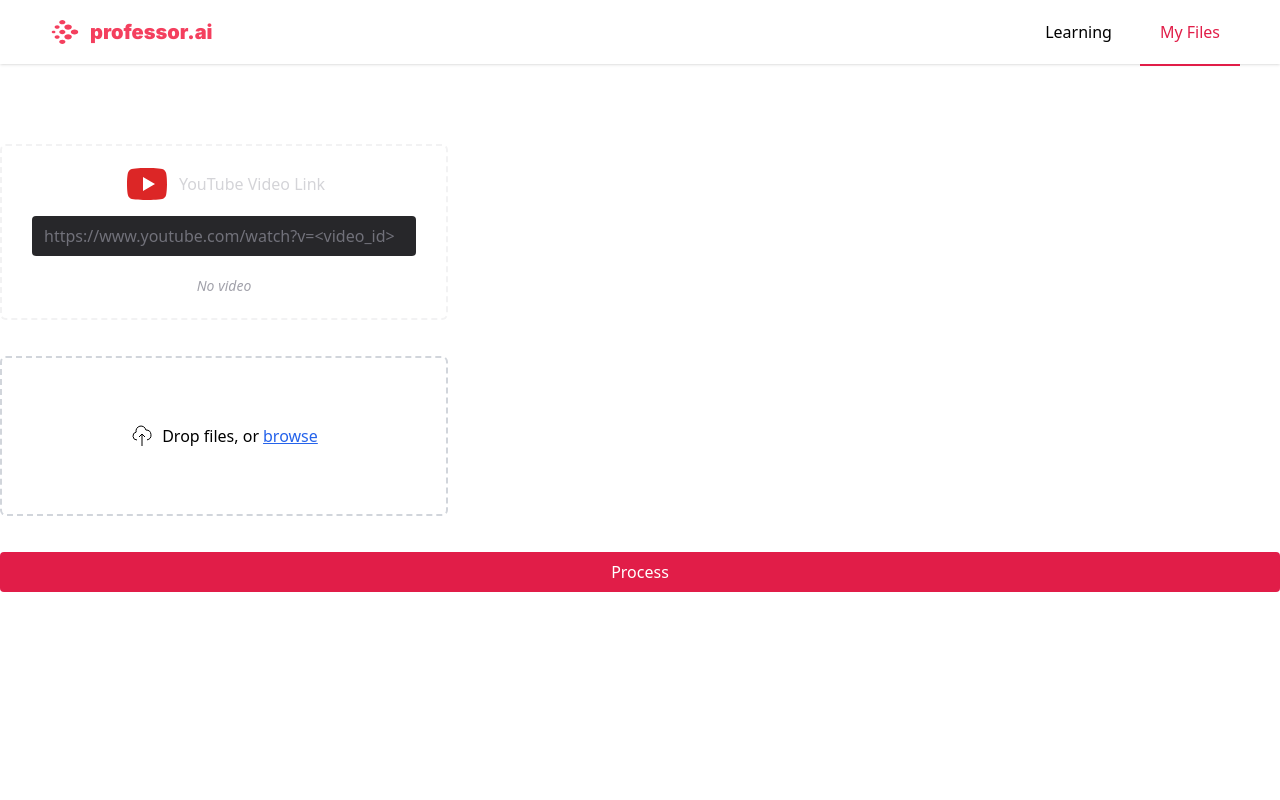
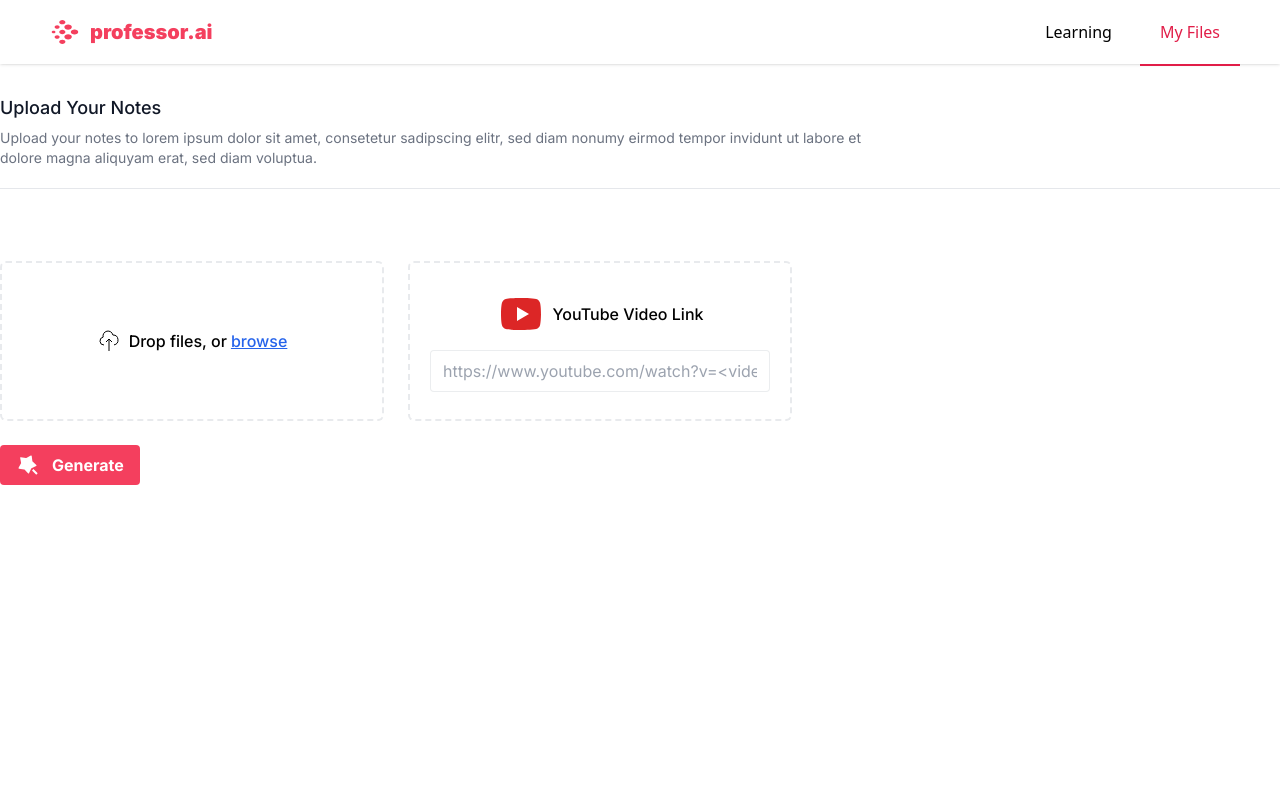
Before and after one commit to smj187/ai-study-companion, a React (Vite) app in the folder web/: page /upload in a window 1280 px wide. Shown: the top 800 px of the page. Built offline with nearby package versions, Linux system fonts and the light colour scheme.

Commit message:
clean up ui

```diff
--- a/web/src/App.tsx
+++ b/web/src/App.tsx
@@ -8,7 +8,7 @@ export const App: React.FC = () => {
   return (
     <div className="bg-white min-h-screen w-full relative">
       <Header />
-      <main className="max-w-7xl mx-auto pt-20">
+      <main className="max-w-7xl mx-auto pt-24">
         <Routes>
           <Route path="/" element={<AppView />} />
           <Route path="/upload" element={<UploadView />} />
--- /dev/null
+++ b/web/src/components/file-upload-2.tsx
@@ -0,0 +1,41 @@
+import { useCallback } from "react"
+import { useDropzone } from "react-dropzone"
+
+interface Props {
+  //
+}
+
+export const FileUpload2: React.FC<Props> = ({}) => {
+  const onDrop = useCallback((acceptedFiles: Array<File>) => {
+    const file = acceptedFiles[0]
+
+    console.log(URL.createObjectURL(file))
+  }, [])
+
+  const { getRootProps, getInputProps } = useDropzone({
+    onDrop
+  })
+
+  return (
+    <div {...getRootProps()} className="h-full w-full grid place-items-center">
+      <label className="">
+        <span className="flex items-center space-x-2">
+          <svg
+            xmlns="http://www.w3.org/2000/svg"
+            className="w-6 h-6"
+            fill="none"
+            viewBox="0 0 24 24"
+            stroke="currentColor"
+          >
+            <path d="M7 16a4 4 0 01-.88-7.903A5 5 0 1115.9 6L16 6a5 5 0 011 9.9M15 13l-3-3m0 0l-3 3m3-3v12" />
+          </svg>
+          <span className="font-medium">
+            Drop files, or
+            <span className="text-blue-600 underline ml-1">browse</span>
+          </span>
+        </span>
+      </label>
+      <input type="file" multiple={false} {...getInputProps()} />
+    </div>
+  )
+}
--- a/web/src/components/header.tsx
+++ b/web/src/components/header.tsx
@@ -11,7 +11,7 @@ export const Header = () => {
   const [selected, setSelected] = useState(useLocation().pathname)
 
   return (
-    <Disclosure as="nav" className="bg-white shadow">
+    <Disclosure as="nav" className="bg-white shadow fixed w-full">
       {({ open, close }) => (
         <>
           <div className="max-w-8xl mx-auto px-4 sm:px-6 lg:px-8">
--- /dev/null
+++ b/web/src/components/input-form.tsx
@@ -0,0 +1,13 @@
+interface Props {
+  children: React.ReactNode
+}
+
+export const InputForm: React.FC<Props> = ({ children }) => {
+  return (
+    <div className="max-w-sm flex-grow w-full">
+      <div className="flex justify-center items-center w-full h-40  transition border-2 border-gray-300 border-opacity-50 border-dashed rounded-md appearance-none cursor-pointer hover:border-gray-400 transform duration-200 ease-in-out hover:border-opacity-60 focus:outline-none">
+        {children}
+      </div>
+    </div>
+  )
+}
--- /dev/null
+++ b/web/src/components/youtube-video2.tsx
@@ -0,0 +1,51 @@
+import React, { useState } from "react"
+
+interface Props {
+  //
+}
+
+export const YouTubeVideo2: React.FC<Props> = ({}) => {
+  const [v, setV] = useState("")
+
+  const onChange = (event: React.ChangeEvent<HTMLInputElement>) => {
+    event.preventDefault()
+    setV(event.target.value)
+
+    const regExp =
+      /^.*((youtu.be\/)|(v\/)|(\/u\/\w\/)|(embed\/)|(watch\?))\??v?=?([^#&?]*).*/
+    const match = event.target.value.match(regExp)
+
+    if (match && match[7].length === 11) {
+      console.log(match[7])
+      console.log(`'https://img.youtube.com/vi/${match[7]}/maxresdefault.jpg'`)
+    }
+
+    console.log("e", event.target.value)
+  }
+  return (
+    <div className="w-full h-full flex flex-col space-y-3 justify-center items-center">
+      <div className="flex items-center space-x-2">
+        <svg
+          xmlns="http://www.w3.org/2000/svg"
+          viewBox="0 0 24 24"
+          width="24"
+          height="24"
+          className="fill-red-600 w-12 h-12"
+        >
+          <path fill="none" d="M0 0h24v24H0z" />
+          <path d="M21.543 6.498C22 8.28 22 12 22 12s0 3.72-.457 5.502c-.254.985-.997 1.76-1.938 2.022C17.896 20 12 20 12 20s-5.893 0-7.605-.476c-.945-.266-1.687-1.04-1.938-2.022C2 15.72 2 12 2 12s0-3.72.457-5.502c.254-.985.997-1.76 1.938-2.022C6.107 4 12 4 12 4s5.896 0 7.605.476c.945.266 1.687 1.04 1.938 2.022zM10 15.5l6-3.5-6-3.5v7z" />
+        </svg>
+        <span className="font-medium">YouTube Video Link</span>
+      </div>
+      <div className="w-full px-5">
+        <input
+          type="text"
+          value={v}
+          onChange={onChange}
+          placeholder="https://www.youtube.com/watch?v=<video_id>"
+          className="px-3 py-2 rounded outline-none w-full border border-gray-400 border-opacity-20"
+        />
+      </div>
+    </div>
+  )
+}
--- /dev/null
+++ b/web/src/utils/helpers.ts
@@ -0,0 +1,12 @@
+export const getYouTubeThumbnail = (url: string): string | null => {
+  const regExp =
+    /^.*((youtu.be\/)|(v\/)|(\/u\/\w\/)|(embed\/)|(watch\?))\??v?=?([^#&?]*).*/
+  const match = url.match(regExp)
+
+  if (match && match[7].length === 11) {
+    console.log(match[7])
+    return "https://img.youtube.com/vi/${match[7]}/maxresdefault.jpg"
+  }
+
+  return null
+}
--- a/web/src/views/upload-view.tsx
+++ b/web/src/views/upload-view.tsx
@@ -2,7 +2,10 @@ import { useState } from "react"
 import { FileUpload } from "../components/file-upload"
 import { TextField } from "../components/text-field"
 import { YouTubeVideo } from "../components/youtube-video"
-import { useNavigate } from "react-router-dom";
+import { useNavigate } from "react-router-dom"
+import { InputForm } from "../components/input-form"
+import { FileUpload2 } from "../components/file-upload-2"
+import { YouTubeVideo2 } from "../components/youtube-video2"
 
 const BASE_URL = "http://localhost:8000"
 
@@ -17,7 +20,7 @@ export const UploadView: React.FC = () => {
 
   let navigate = useNavigate()
 
-  const onProcessing= async () => {
+  const onProcessing = async () => {
     setLoading(true)
     setResult(null)
 
@@ -39,18 +42,19 @@ export const UploadView: React.FC = () => {
       assembly_response = await assembly_data.json()
 
       console.info("generate questions...")
-      console.log(assembly_response['chapters'][0]['summary'])
-      const url = (
+      console.log(assembly_response["chapters"][0]["summary"])
+      const url =
         `${BASE_URL}/chatgpt?` +
-        new URLSearchParams({ "input_text": assembly_response['chapters'][0]['summary'],
-                              "generate_question": true }).toString()
-      )
+        new URLSearchParams({
+          input_text: assembly_response["chapters"][0]["summary"],
+          generate_question: true
+        }).toString()
       console.log(url)
       const chatgpt_data = await fetch(url)
       const chatgpt_response = await chatgpt_data.json()
 
-      setResult(assembly_response['chapters'][0]['summary'])
-      setQuestions([chatgpt_response['message']])
+      setResult(assembly_response["chapters"][0]["summary"])
+      setQuestions([chatgpt_response["message"]])
       //setAnswers(chatgpt_response['message']) // todo generate answers
       setLoading(false)
     } catch (e) {
@@ -60,24 +64,97 @@ export const UploadView: React.FC = () => {
   }
 
   return (
-    <div className="flex flex-col space-y-9">
-      <YouTubeVideo setUrl={setUrl}/>
-      <FileUpload setFile={setFile}/>
+    <div className="flex flex-col space-y-9 font-inter">
+      <div className="pb-5 border-b border-gray-200">
+        <h3 className="text-lg leading-6 font-medium text-gray-900">
+          Upload Your Notes
+        </h3>
+        <p className="mt-2 max-w-4xl text-sm text-gray-500">
+          Upload your notes to lorem ipsum dolor sit amet, consetetur sadipscing
+          elitr, sed diam nonumy eirmod tempor invidunt ut labore et dolore
+          magna aliquyam erat, sed diam voluptua.
+        </p>
+      </div>
+
+      <div className="flex flex-col py-9 space-y-6">
+        <div className="flex w-full space-x-6">
+          <InputForm>
+            <FileUpload2 />
+          </InputForm>
+          <InputForm>
+            <YouTubeVideo2 />
+          </InputForm>
+        </div>
+
+        <div>
+          <button className="bg-rose-500 hover:bg-rose-400 text-white font-bold py-2 px-4 rounded inline-flex items-center">
+            {loading ? (
+              <svg
+                aria-hidden="true"
+                role="status"
+                className="inline mr-1 w-5 h-5 text-white animate-spin"
+                viewBox="0 0 100 101"
+                fill="none"
+                xmlns="http://www.w3.org/2000/svg"
+              >
+                <path
+                  d="M100 50.5908C100 78.2051 77.6142 100.591 50 100.591C22.3858 100.591 0 78.2051 0 50.5908C0 22.9766 22.3858 0.59082 50 0.59082C77.6142 0.59082 100 22.9766 100 50.5908ZM9.08144 50.5908C9.08144 73.1895 27.4013 91.5094 50 91.5094C72.5987 91.5094 90.9186 73.1895 90.9186 50.5908C90.9186 27.9921 72.5987 9.67226 50 9.67226C27.4013 9.67226 9.08144 27.9921 9.08144 50.5908Z"
+                  fill="#E5E7EB"
+                />
+                <path
+                  d="M93.9676 39.0409C96.393 38.4038 97.8624 35.9116 97.0079 33.5539C95.2932 28.8227 92.871 24.3692 89.8167 20.348C85.8452 15.1192 80.8826 10.7238 75.2124 7.41289C69.5422 4.10194 63.2754 1.94025 56.7698 1.05124C51.7666 0.367541 46.6976 0.446843 41.7345 1.27873C39.2613 1.69328 37.813 4.19778 38.4501 6.62326C39.0873 9.04874 41.5694 10.4717 44.0505 10.1071C47.8511 9.54855 51.7191 9.52689 55.5402 10.0491C60.8642 10.7766 65.9928 12.5457 70.6331 15.2552C75.2735 17.9648 79.3347 21.5619 82.5849 25.841C84.9175 28.9121 86.7997 32.2913 88.1811 35.8758C89.083 38.2158 91.5421 39.6781 93.9676 39.0409Z"
+                  fill="currentColor"
+                />
+              </svg>
+            ) : (
+              <svg
+                xmlns="http://www.w3.org/2000/svg"
+                viewBox="0 0 24 24"
+                width="24"
+                height="24"
+                className="fill-white"
+              >
+                <path fill="none" d="M0 0h24v24H0z" />
+                <path d="M15.224 15.508l-2.213 4.65a.6.6 0 0 1-.977.155l-3.542-3.739a.6.6 0 0 0-.357-.182l-5.107-.668a.6.6 0 0 1-.449-.881l2.462-4.524a.6.6 0 0 0 .062-.396L4.16 4.86a.6.6 0 0 1 .7-.7l5.063.943a.6.6 0 0 0 .396-.062l4.524-2.462a.6.6 0 0 1 .881.45l.668 5.106a.6.6 0 0 0 .182.357l3.739 3.542a.6.6 0 0 1-.155.977l-4.65 2.213a.6.6 0 0 0-.284.284zm.797 1.927l1.414-1.414 4.243 4.242-1.415 1.415-4.242-4.243z" />
+              </svg>
+            )}
+            <span className="ml-3">
+              {loading ? "Processing..." : "Generate"}
+            </span>
+          </button>
+        </div>
+      </div>
+
+      <div className="mt-96 pt-96">
+        <YouTubeVideo setUrl={setUrl} />
+        <FileUpload setFile={setFile} />
         <button
           onClick={onProcessing}
-        className="bg-rose-600 text-white rounded px-3 py-2">
+          className="bg-rose-600 text-white rounded px-3 py-2"
+        >
           Process
         </button>
 
         <div>{loading ? "loading" : ""}</div>
 
-      <div>{questions && answers && <div> <button
+        <div>
+          {questions && answers && (
+            <div>
+              {" "}
+              <button
                 onClick={navigate("/exam")}
-        className="bg-rose-600 text-white rounded px-3 py-2">
+                className="bg-rose-600 text-white rounded px-3 py-2"
+              >
                 Start learning
-      </button></div>}</div>
+              </button>
+            </div>
+          )}
+        </div>
         <div>{result && <div> Summary (1. Chapter): {result} </div>}</div>
-      <div>{questions && <div> Question (1. Chapter): {questions[0]} </div>}</div>
+        <div>
+          {questions && <div> Question (1. Chapter): {questions[0]} </div>}
+        </div>
+      </div>
     </div>
   )
 }
```
Lines whose indentation alone changed are shown as unchanged.
